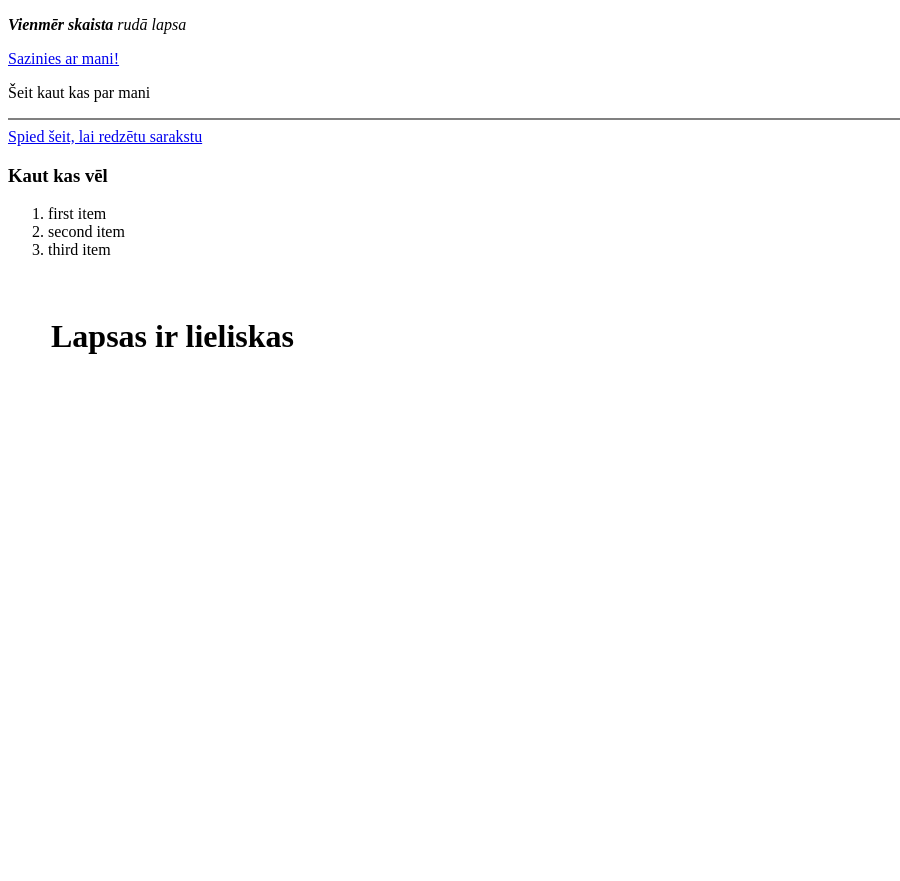
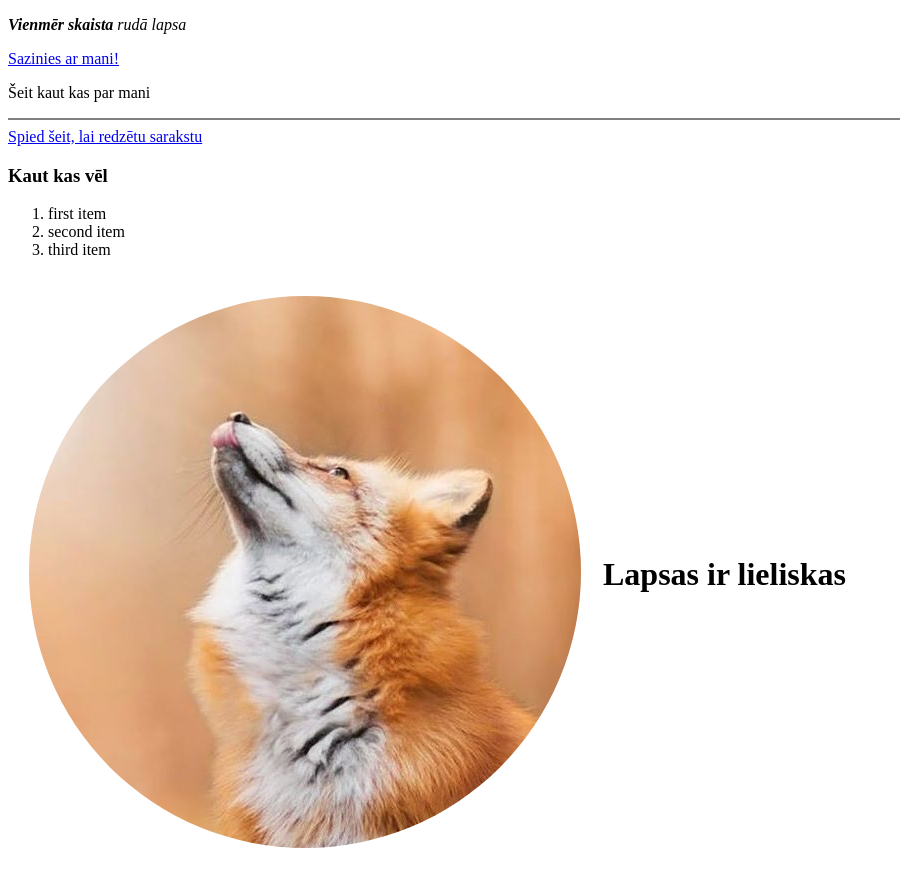
Before and after one commit to gitAlise/lapsa, a plain HTML site: page index.html in a window 1280 px wide. Shown: the whole page, without its empty margins (0-900 px from the left). Before the commit the page ends 800 px from the top, so only its background shows below. Drawn offline with Linux system fonts and the light colour scheme.

Commit message:
Update index.html

```diff
--- a/index.html
+++ b/index.html
@@ -9,7 +9,7 @@
 <body>
   <table cellspacing="20">
     <tr>
-         <td>  <a href="lapsa-modified.png"/a></td>
+           <td><img src="lapsa-modified.png"alt="lapsa-Alise"></td>
       <td><h1>Lapsas ir lieliskas</h1> </td>
   <p> <em><strong>Vienmēr skaista</strong> rudā lapsa</em></p>
   <a href="kontakti.html">Sazinies ar mani!</a>
```
